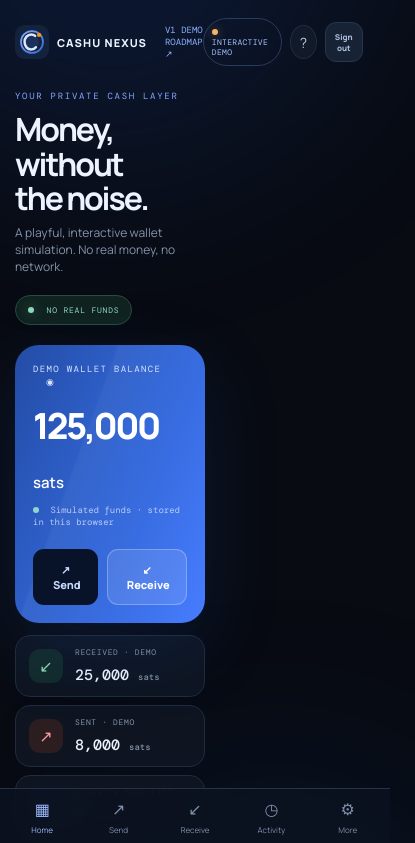
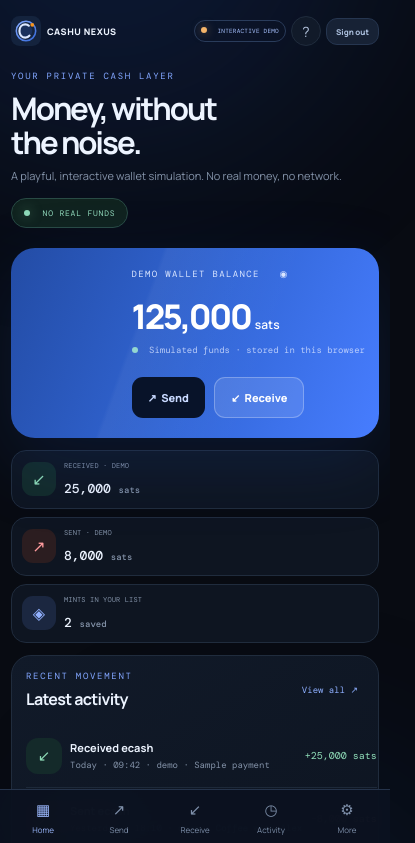
Before and after one commit to CASHUNEXUS/cashu-nexus, a plain HTML site: page index.html in a window 390 px wide. Both pictures are taken after typing "Sample", "Sample123" into the empty fields and a click on the button "Create demo account →". Shown: the top 843 px of the page, 415 px wide, since content can reach past the window. Drawn offline with nearby package versions, Linux system fonts and the light colour scheme.

Commit message:
Improve mobile responsive layout and navigation

```diff
--- a/styles.css
+++ b/styles.css
@@ -16,3 +16,66 @@
 .logout-button{padding:9px 11px;font-size:9px}
 .app-shell.auth-hidden{display:none}
 @media(max-width:760px){.auth-card{padding:24px 20px}.user-label{display:none}.logout-button{padding:8px;font-size:8px}}
+
+
+/* Mobile layout refinement */
+@media(max-width:760px){
+  .app-shell{grid-template-columns:minmax(0,1fr);width:100%;min-width:0}
+  .main-area{min-width:0;width:100%;padding:16px 14px calc(105px + env(safe-area-inset-bottom))}
+  .topbar{display:flex;flex-wrap:wrap;align-items:center;gap:10px;margin-bottom:24px}
+  .mobile-brand{font-size:10px;gap:6px}
+  .mobile-brand img{width:30px;height:30px}
+  .topbar > .text-button{display:none}
+  .topbar-right{margin-left:auto;gap:7px;min-width:0}
+  .demo-chip{font-size:7px;letter-spacing:.04em;padding:7px 8px;white-space:nowrap}
+  .icon-button{width:30px;height:30px;flex:none}
+  .logout-button{padding:7px 9px;font-size:8px;white-space:nowrap}
+  .page-heading{gap:12px}
+  .page-heading>div{min-width:0}
+  .page-heading h1{font-size:clamp(29px,8vw,36px);overflow-wrap:anywhere}
+  .page-heading p{font-size:11px;line-height:1.65}
+  .balance-card{width:100%;min-width:0;padding:20px 18px;min-height:190px}
+  .balance-content{min-width:0;max-width:100%}
+  .balance-number{font-size:clamp(32px,9vw,43px);overflow-wrap:anywhere}
+  .balance-number span{font-size:12px}
+  .balance-emblem{margin-right:2%;flex:none}
+  .quick-stats{grid-template-columns:repeat(2,minmax(0,1fr));gap:8px}
+  .stat-card{min-width:0;padding:10px;gap:8px}
+  .stat-card:last-child{grid-column:1/-1}
+  .stat-card small{font-size:7px;letter-spacing:.02em}
+  .stat-card b{font-size:13px}
+  .content-grid,.form-layout,.mint-layout{grid-template-columns:minmax(0,1fr);min-width:0}
+  .panel{min-width:0;padding:16px}
+  .form-panel,.side-explainer{padding:17px}
+  .transaction{gap:8px}
+  .tx-meta{min-width:0}
+  .tx-meta small{max-width:100%}
+  .tx-amount{font-size:10px}
+  .activity-toolbar{min-width:0}
+  .activity-toolbar input,.activity-toolbar select,.text-input,.amount-wrap input{min-width:0;max-width:100%}
+  .mint-row{min-width:0;gap:8px}
+  .mint-row .mint-meta{min-width:0}
+  .remove-mint{flex:none}
+  .setting-row{min-width:0}
+  .setting-row .button{max-width:100%}
+  .mobile-nav{padding-left:max(5px,env(safe-area-inset-left));padding-right:max(5px,env(safe-area-inset-right));}
+  .mobile-nav button{flex:1;min-width:0;font-size:8px}
+  .toast{bottom:calc(76px + env(safe-area-inset-bottom));width:max-content;max-width:calc(100vw - 24px)}
+  .main-footer{overflow-wrap:anywhere;line-height:1.6}
+  #authScreen:not(.hidden) ~ .mobile-nav{display:none}
+}
+@media(max-width:390px){
+  .main-area{padding-left:11px;padding-right:11px}
+  .topbar{gap:7px}
+  .mobile-brand{font-size:9px;letter-spacing:.06em}
+  .topbar-right{gap:5px}
+  .demo-chip{font-size:6px;padding:6px}
+  .balance-card{padding:17px 14px}
+  .balance-number{font-size:34px}
+  .balance-emblem{display:none}
+  .quick-stats{grid-template-columns:1fr}
+  .stat-card:last-child{grid-column:auto}
+  .panel{padding:14px}
+  .form-panel,.side-explainer{padding:15px}
+  .mobile-nav button span{font-size:15px}
+}
```
